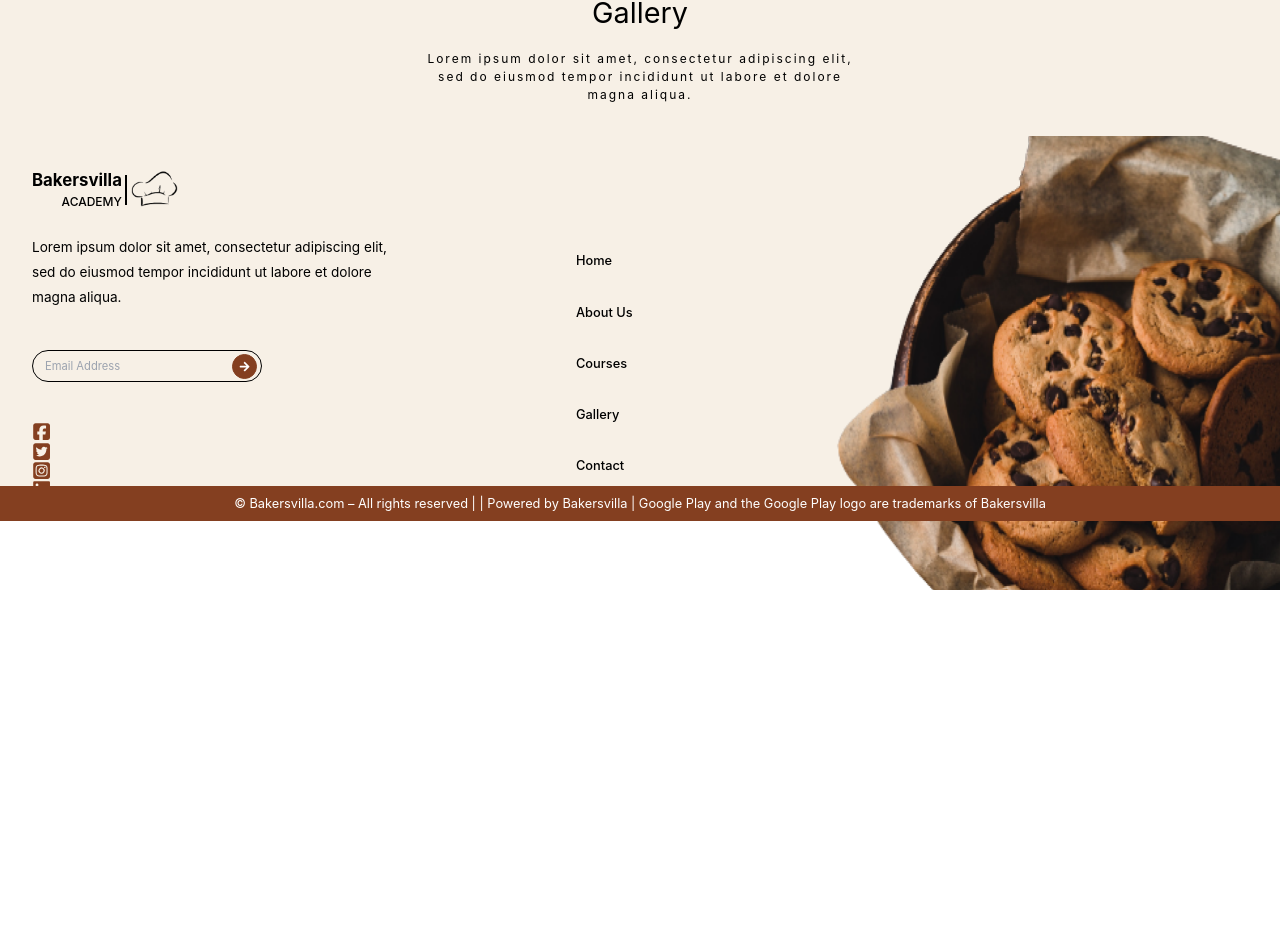
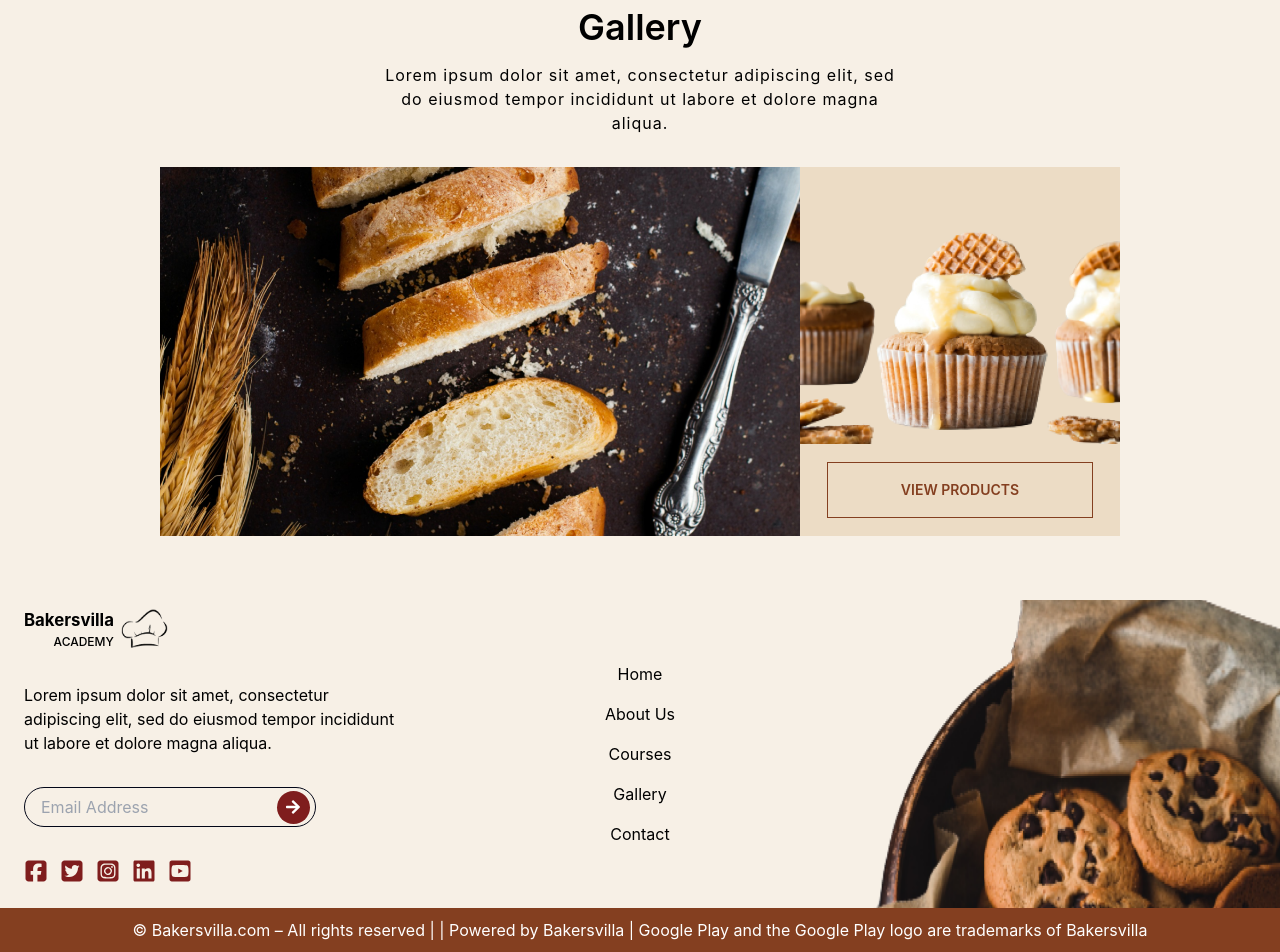
Before and after one commit to jjchann03/Bakersville, a React (Create React App) app: page / in a window 1280 px wide. Shown: the part 2034-2986 px from the top of the page. Before the commit the page ends 2624 px from the top, so only its background shows below. Built offline with nearby package versions, Linux system fonts and the light colour scheme; the HTML template or start-up script is replaced by a standard one.

Commit message:
first commit

```diff
--- a/package.json
+++ b/package.json
@@ -39,6 +39,7 @@
     ]
   },
   "devDependencies": {
+    "gh-pages": "^6.1.1",
     "tailwindcss": "^3.4.4"
   }
 }
--- a/src/Pages/Home/Components/Footer/Footer.js
+++ b/src/Pages/Home/Components/Footer/Footer.js
@@ -9,10 +9,10 @@ import { FaYoutubeSquare } from "react-icons/fa";
 
 export default function Footer(){
     return(
-        <div className="footer-body">
-            <div className="footer-grid-container">
-                <div className="footer-details-container">
-                    <div className="nav-brand" id='footer-brand'>
+        <div id="footer-body" className='grid grid-rows-8 grid-cols-7 w-full
+        h-[13rem] phone:h-[15rem] sm:h-[17rem] lg:h-[22rem] 2xl:h-[25rem]'>
+            <div id="footer-details-container" className='col-span-5 phone:col-span-3 row-span-7 px-6 pt-2'>
+                <div className="flex" id='footer-brand'>
                     <div id="nav-brand-name">
                         <p id="bakersvilla">Bakersvilla</p>
                         <p id="academy">ACADEMY</p>
@@ -20,32 +20,47 @@ export default function Footer(){
                     <hr/>
                     <img src={`${process.env.PUBLIC_URL}/images/logo.png`} alt="logo" id="nav-logo"/>
                 </div>
-                    <p id='footer-details-p'>Lorem ipsum dolor sit amet, consectetur adipiscing elit, sed do eiusmod tempor incididunt ut labore et dolore magna aliqua.</p>
-                    <div className='footer-email-container'>
-                        <input type='email' placeholder='Email Address' className='email-bar'></input>
-                        <button type='submit' className='submit-arrow-btn'><FaArrowRight /></button>
+
+                <p id='footer-details-p' className='text-[0.6rem] phone:text-[0.65rem] sm:text-xs md:text-sm lg:text-base 2xl:text-lg
+                w-full lg:w-9/12
+                text-start py-2 sm:py-4 xl:py-8'>Lorem ipsum dolor sit amet, consectetur adipiscing elit, sed do eiusmod tempor incididunt ut labore et dolore magna aliqua.</p>
+                <div id='footer-email-container' className='w-9/12 sm:w-10/12 lg:w-7/12 relative'>
+                    <input type='email' placeholder='Email Address' className='w-full
+                    h-[1.4rem] sm:h-[1.8rem] md:h-[2.3rem] lg:h-[2.5rem] p-2 lg:px-4  border-[1px] border-slate-950 bg-transparent rounded-full
+                    text-[0.6rem] phone:text-xs md:text-sm lg:text-base 2xl:text-lg'></input>
+                    <button type='submit' className='absolute
+                    w-[1rem] sm:w-[1.4rem] md:w-[1.9rem] lg:w-[2.1rem]
+                    bg-red-900 aspect-square rounded-full text-white flex justify-center items-center box-border
+                    top-[26%] right-[2%] sm:top-[12%] lg:top-[8%] lg:right-[2%]'><FaArrowRight className='text-[0.6rem] phone:text-xs md:text-sm lg:text-base 2xl:text-lg'/></button>
                 </div>
-                    <div className='footer-icon-container'>
-                        <FaSquareFacebook className='footer-icon'/>
-                        <FaSquareTwitter className='footer-icon'/>
-                        <FaSquareInstagram className='footer-icon'/>
-                        <FaLinkedin className='footer-icon'/>
-                        <FaYoutubeSquare className='footer-icon'/>
+                <div id='footer-icon-container' className='flex justify-start items-center mt-4 phone:mt-2 sm:mt-4 lg:mt-8 w-full'>
+                    <FaSquareFacebook className='text-lg phone:text-base sm:text-lg lg:text-2xl mr-3 text-red-900'/>
+                    <FaSquareTwitter className='text-lg lg:text-2xl mr-3 text-red-900'/>
+                    <FaSquareInstagram className='text-lg lg:text-2xl mr-3 text-red-900'/>
+                    <FaLinkedin className='text-lg lg:text-2xl mr-3 text-red-900'/>
+                    <FaYoutubeSquare className='text-lg lg:text-2xl mr-3 text-red-900'/>
                 </div>
             </div>
-                <div className="footer-menu">
-                    <Link className="footer-link">Home</Link>
-                    <Link className="footer-link">About Us</Link>
-                    <Link className="footer-link">Courses</Link>
-                    <Link className="footer-link">Gallery</Link>
-                    <Link className="footer-link">Contact</Link>
+
+            <div id="footer-menu" className='col-span-2 phone:col-span-1 row-span-7 flex flex-col justify-center items-center'>
+                <Link className="my-2
+                text-[0.6rem] phone:text-sm md:text-base 2xl:text-lg">Home</Link>
+                <Link className="my-2
+                text-[0.6rem] phone:text-xs md:text-sm lg:text-base 2xl:text-lg">About Us</Link>
+                <Link className="my-2
+                text-[0.6rem] phone:text-xs md:text-sm lg:text-base 2xl:text-lg">Courses</Link>
+                <Link className="my-2
+                text-[0.6rem] phone:text-xs md:text-sm lg:text-base 2xl:text-lg">Gallery</Link>
+                <Link className="my-2
+                text-[0.6rem] phone:text-xs md:text-sm lg:text-base 2xl:text-lg">Contact</Link>
             </div>
-                <div className="footer-img-container">
-                    <img src={`${process.env.PUBLIC_URL}/images/Home/footer.png`} alt='img'></img>
+
+            <div id="footer-img-container" className='hidden phone:block col-span-0 phone:col-span-3 row-span-7 overflow-hidden'>
+                <img src={`${process.env.PUBLIC_URL}/images/Home/footer.png`} alt='img' className='w-full aspect-square'></img>
             </div>
-            </div>
-            <div className="footer-down-banner">
-                <p>© Bakersvilla.com – All rights reserved | | Powered by Bakersvilla | Google Play and the Google Play logo are trademarks of Bakersvilla</p>
+
+            <div id="footer-down-banner" className='col-span-7 row-span-1 text-white flex items-center justify-center'>
+                <p className='text-[0.5rem] phone:text-[0.6rem] md:text-xs lg:text-sm xl:text-base 2xl:text-lg'>© Bakersvilla.com – All rights reserved | | Powered by Bakersvilla | Google Play and the Google Play logo are trademarks of Bakersvilla</p>
             </div>
         </div>
     );
--- a/src/Pages/Home/Components/Footer/footer.css
+++ b/src/Pages/Home/Components/Footer/footer.css
@@ -1,10 +1,6 @@
-.footer-body{
-    width: 100%;
-    display: flex;
-    flex-direction: column;
-}
 
-.footer-grid-container{
+
+/* .footer-grid-container{
     display: grid;
     grid-template-columns: 5fr 2fr 5fr;
     height: 350px;
@@ -95,17 +91,14 @@
     margin: 0;
 }
 
-.footer-down-banner{
-    width: 100%;
-    height: 35px;
-    background-color: #843F20;
-    display: flex;
-    justify-content: center;
-    align-items: center;
-}
+
 .footer-down-banner p{
     font-size: 0.8rem;
     height: fit-content;
     width: fit-content;
     color: white;
+} */
+
+#footer-down-banner{
+    background-color: #843F20;
 }
--- a/src/Pages/Home/Components/Gallery/Gallery.js
+++ b/src/Pages/Home/Components/Gallery/Gallery.js
@@ -2,17 +2,28 @@ import './gallery.css'
 
 export default function Gallery(){
     return(
-        <div className="gallery-body">
-            <div className="gallery-header">
-                <h3 className="section-heading">Gallery</h3>
-                <p>Lorem ipsum dolor sit amet, consectetur adipiscing elit, sed do eiusmod tempor incididunt ut labore et dolore magna aliqua.</p>
+        <div id="gallery-body" className='w-full flex flex-col justify-center items-center'>
+            <div id="gallery-header" className='flex flex-col
+            w-10/12 sm:w-7/12 lg:w-5/12
+            mt-[1rem] sm:mt-4 md:mt-8'>
+                <h3 id="section-heading" className='text-xl md:text-2xl lg:text-3xl xl:text-4xl font-semibold  mb-[0.5rem] md:mb-4'>Gallery</h3>
+                <p className='text-[0.6rem] phone:text-xs md:text-sm lg:text-base tracking-[1px]'>Lorem ipsum dolor sit amet, consectetur adipiscing elit, sed do eiusmod tempor incididunt ut labore et dolore magna aliqua.</p>
             </div>
-            {/* <div className="gallery-container">
-                <img src={`${process.env.PUBLIC_URL}/images/Home/gallery1.png`} alt="img" id='gallery-big-img'></img>
-                <div className="gallery-small-img-container">
-                    <button className='btn' id='gallery-btn'>VIEW PRODUCTS</button>
+            <div id="gallery-content-container" className='grid grid-cols-6 grid-rows-4
+            w-11/12 phone:w-10/12 md:w-9/12 mt-4 md:mt-8 mb-16'>
+                <div className='col-span-4 row-span-4'>
+                    <img src={`${process.env.PUBLIC_URL}/images/Home/gallery1.png`} alt="img" id='gallery-big-img'></img>
                 </div>
-            </div> */}
+
+                <div className='col-span-2 row-span-3 bg-[#ECDCC5]' id='gallery-img2-container'></div>
+
+                <div className='col-span-2 row-span-1 bg-[#ECDCC5] flex justify-center items-center'>
+                    <button className='w-10/12 h-3/5
+                    text-[0.4rem] phone:text-[0.5rem] md:text-[0.6rem] lg:text-xs xl:text-sm
+                    font-semibold' id='gallery-btn'>VIEW PRODUCTS</button>
+                </div>
+
+            </div>
         </div>
     );
 }
--- a/src/Pages/Home/Components/Gallery/gallery.css
+++ b/src/Pages/Home/Components/Gallery/gallery.css
@@ -1,35 +1,11 @@
-.gallery-body{
-    width: 100%;
-    height: fit-content;
-    display: flex;
-    flex-direction: column;
-    justify-content: center;
-    align-items: center;
+
+#gallery-img2-container{
+    background-image: url('../../../../../public/images/Home/gallery2.png');
+    background-size: cover;
+    background-repeat: no-repeat;
 }
 
-.gallery-header{
-    width: 50%;
-}
-.gallery-header h3{
-    margin: 1rem 0;
-}
-.gallery-header p{
-    width: 70%;
-    margin: 0 auto 2rem;
-    font-size: 0.75rem;
-    letter-spacing: 2px;
-}
-
-.gallery-container{
-    width: 80%;
-    display: flex;
-    margin: 0 auto 3rem;
-    height: 380px;
-}
-#gallery-big-img{
-    width: 67%;
-}
-.gallery-small-img-container{
+/* .gallery-small-img-container{
     width: 33%;
     background-color: #ECDCC5;
     position: relative;
@@ -37,14 +13,8 @@
     background-position: center;
     background-size: contain;
     background-repeat: no-repeat;
-}
+} */
 #gallery-btn{
-    margin-top: 107%;
-    width: 250px;
-    height: 40px;
-    background-color: transparent;
-    font-size: 0.6rem;
-    font-weight: 700;
     color: #843F20;
     border: 1.3px solid #843F20;
 }
--- a/tailwind.config.js
+++ b/tailwind.config.js
@@ -4,6 +4,17 @@ module.exports = {
     "./src/**/*.{js,jsx,html}",
   ],
   theme: {
+    screens: {
+      'phone': '500px',
+      'sm': '640px',
+      // => @media (min-width: 640px) { ... }
+      'md': '768px',
+      'lg': '1024px',
+      // => @media (min-width: 1024px) { ... }
+      'xl': '1280px',
+      '2xl': '1536px'
+      // => @media (min-width: 1280px) { ... }
+    },
     extend: {},
   },
   plugins: [],
```
Also changed, not shown: src/Pages/Home/Components/AboutUs/AboutUs.js (+8 -8 lines), 8 other files (tests, documents, lock files or other folders). Lines whose indentation alone changed are shown as unchanged.
